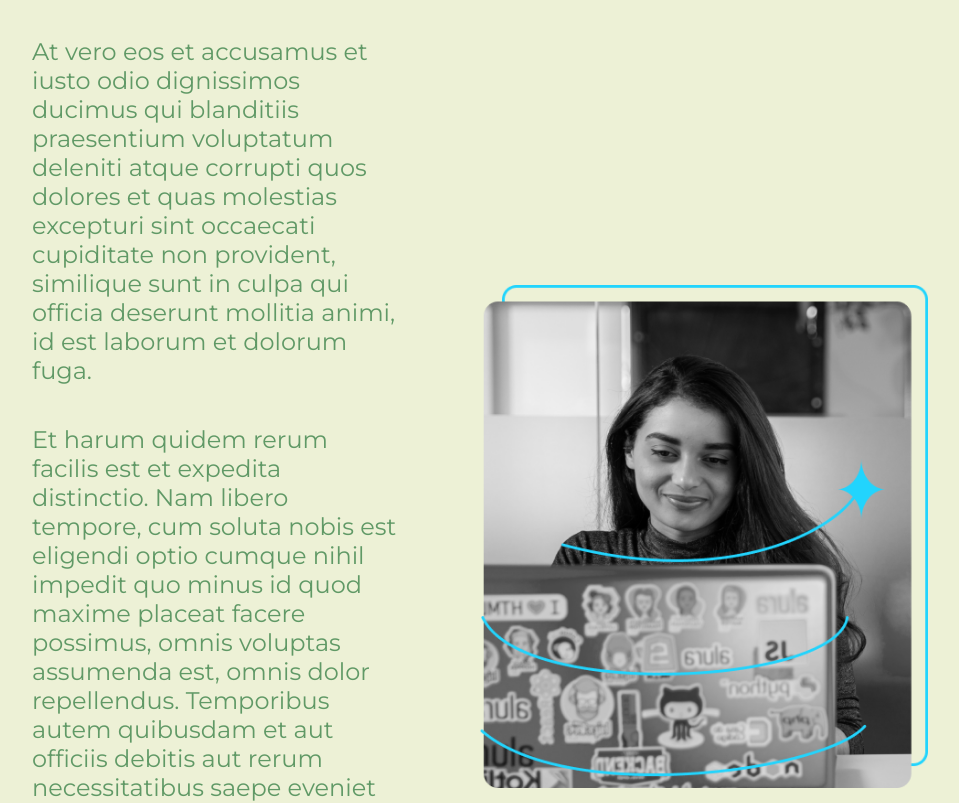
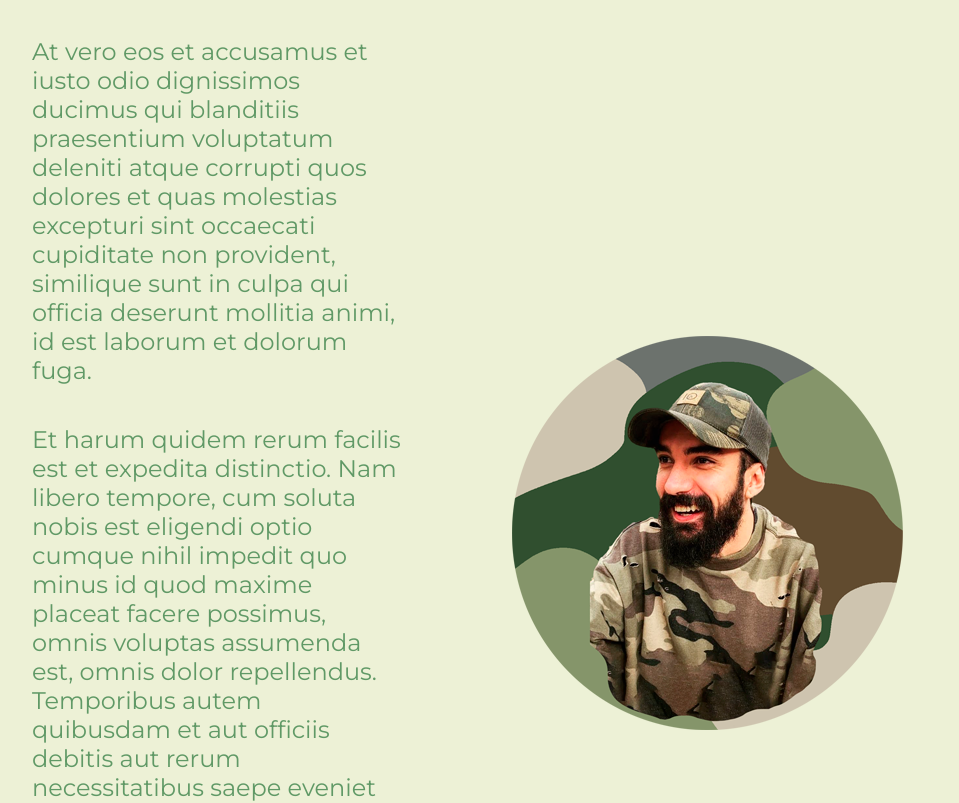
Before and after one commit to adelpoio/portifolio, a plain HTML site: page about.html in a window 1280 px wide. Shown: the part 167-970 px from the top of the page, without its empty margins (160-1119 px from the left). Drawn offline with nearby package versions, Linux system fonts and the light colour scheme.

Commit message:
Update about.html

```diff
--- a/about.html
+++ b/about.html
@@ -20,7 +20,7 @@
             <p class="apresentacao__conteudo__paragrafo">At vero eos et accusamus et iusto odio dignissimos ducimus qui blanditiis praesentium voluptatum deleniti atque corrupti quos dolores et quas molestias excepturi sint occaecati cupiditate non provident, similique sunt in culpa qui officia deserunt mollitia animi, id est laborum et dolorum fuga.</p>
             <p class="apresentacao__conteudo__paragrafo">Et harum quidem rerum facilis est et expedita distinctio. Nam libero tempore, cum soluta nobis est eligendi optio cumque nihil impedit quo minus id quod maxime placeat facere possimus, omnis voluptas assumenda est, omnis dolor repellendus. Temporibus autem quibusdam et aut officiis debitis aut rerum necessitatibus saepe eveniet ut et voluptates repudiandae sint et molestiae non recusandae. Itaque earum rerum hic tenetur a sapiente delectus, ut aut reiciendis voluptatibus maiores alias consequatur aut perferendis doloribus asperiores ipsum delis forum birol parela maxime infena. Excepteur sint occaecat cupidatat non.</p>
         </section>
-        <img class="apresentacao__imagem" src="assets/Imagem.png" alt="Foto da Joana Santos programando">
+        <img class="apresentacao__imagem" src="andre-perfil2.png" alt="Foto da André Delpoio">
     </main>
     <footer class="rodape">
         <p>Desenvolvido por André Delpoio.</p>
```
